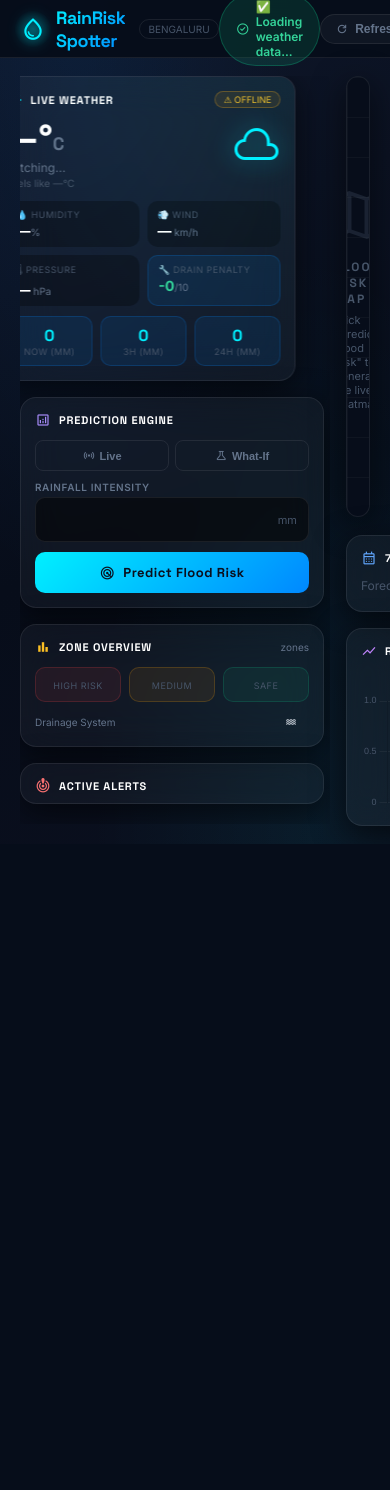
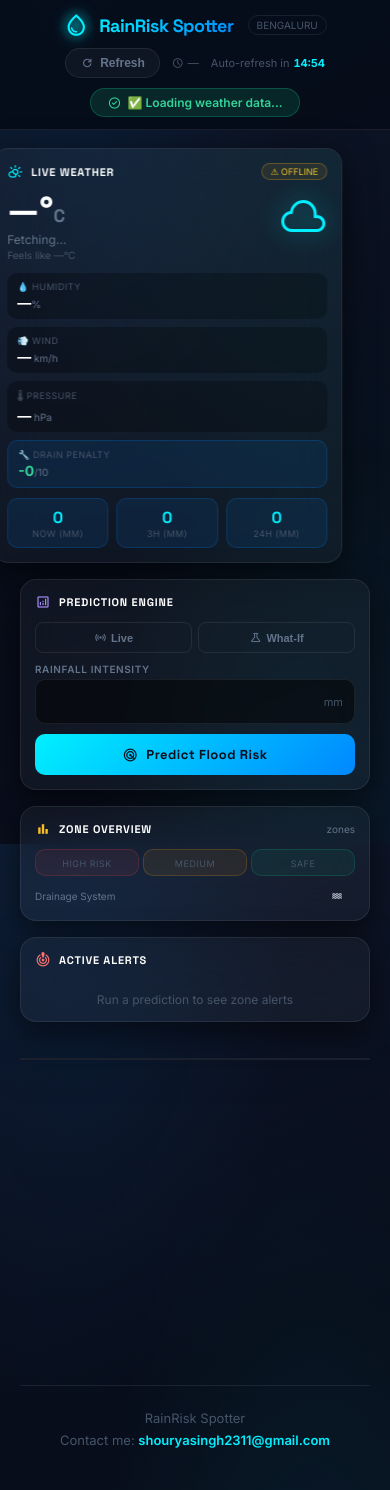
Before and after one commit to shouryasingh2311/RainRisk_Spotter, a Flask app: template templates/index.html in a window 390 px wide. Before the commit the page ends 844 px from the top, so only its background shows below. Run offline with Flask 3, Linux system fonts and the light colour scheme; the template is opened without the code that fills it, so the values that code supplies are empty; some libraries are stand-ins or nearby versions.

Commit message:
Optimize mobile view, make rain pills clickable, add contact footer

```diff
--- a/templates/index.html
+++ b/templates/index.html
@@ -400,6 +400,23 @@
 
         /* ─── Auto-refresh countdown ─────────────────────────────── */
         #countdown { font-variant-numeric: tabular-nums; }
+
+        /* ─── Mobile View Optimizations ──────────────────────────── */
+        @media (max-width: 768px) {
+            #app-header { height: auto; padding: 12px 20px; flex-wrap: wrap; gap: 10px; justify-content: center; flex-direction: column; }
+            .header-logo { width: 100%; justify-content: center; }
+            .header-center { width: 100%; justify-content: center; text-align: center; order: 3; }
+            .header-right { width: 100%; justify-content: center; flex-wrap: wrap; }
+            #sidebar { width: 100%; position: static; max-height: none; overflow-y: visible; padding-right: 0; }
+            #map-section { min-height: 400px; height: 50vh; }
+            .bottom-panels { flex-direction: column; }
+            .forecast-panel, .chart-panel { width: 100%; min-width: 0; max-width: none; }
+            #alerts-panel { max-height: none; }
+            .stats-row { grid-template-columns: repeat(3, 1fr); gap: 4px; }
+            .stat-card { padding: 6px; }
+            .stat-num { font-size: 18px; }
+            .weather-stats { grid-template-columns: 1fr; }
+        }
     </style>
 </head>
 
@@ -491,18 +508,18 @@
 
                 <!-- Rain summary pills -->
                 <div class="rain-pills" style="margin-top:10px">
-                    <div class="rain-pill">
+                    <a href="https://zoom.earth/maps/precipitation/" target="_blank" style="text-decoration:none; color:inherit;" class="rain-pill glass-hover">
                         <div class="rain-pill-val" id="rain-now">{{ weather.rain_current if weather else '0' }}</div>
                         <div class="rain-pill-label">Now (mm)</div>
-                    </div>
-                    <div class="rain-pill">
+                    </a>
+                    <a href="https://zoom.earth/maps/precipitation/" target="_blank" style="text-decoration:none; color:inherit;" class="rain-pill glass-hover">
                         <div class="rain-pill-val" id="rain-3h">{{ weather.rain_3h if weather else '0' }}</div>
                         <div class="rain-pill-label">3h (mm)</div>
-                    </div>
-                    <div class="rain-pill">
+                    </a>
+                    <a href="https://zoom.earth/maps/precipitation/" target="_blank" style="text-decoration:none; color:inherit;" class="rain-pill glass-hover">
                         <div class="rain-pill-val" id="rain-24h">{{ weather.rain_24h if weather else '0' }}</div>
                         <div class="rain-pill-label">24h (mm)</div>
-                    </div>
+                    </a>
                 </div>
             </div>
 
@@ -698,6 +715,12 @@
 
             </div>
         </div>
+
+        <!-- ─── FOOTER ─── -->
+        <footer style="width:100%; text-align:center; padding: 24px 0; margin-top: auto; border-top: 1px solid var(--border); font-size: 13px; color: var(--text-dim);">
+            <p>RainRisk Spotter</p>
+            <p style="margin-top: 6px;">Contact me: <a href="mailto:shouryasingh2311@gmail.com" style="color:var(--cyan); text-decoration:none; font-weight: 600;">shouryasingh2311@gmail.com</a></p>
+        </footer>
 
     </main>
 
```
